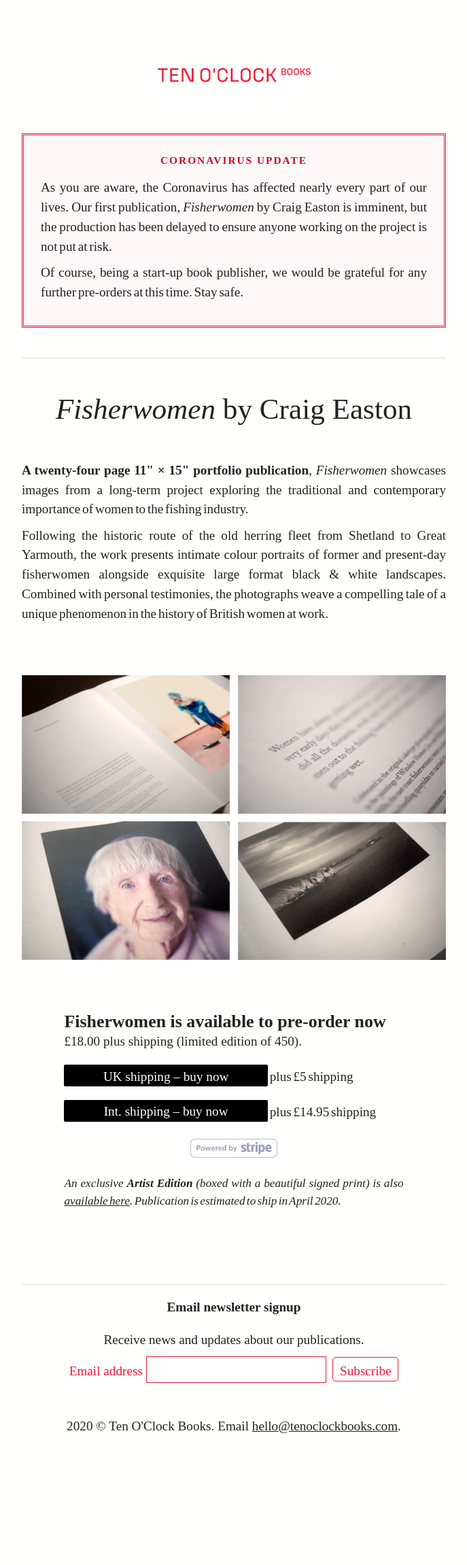
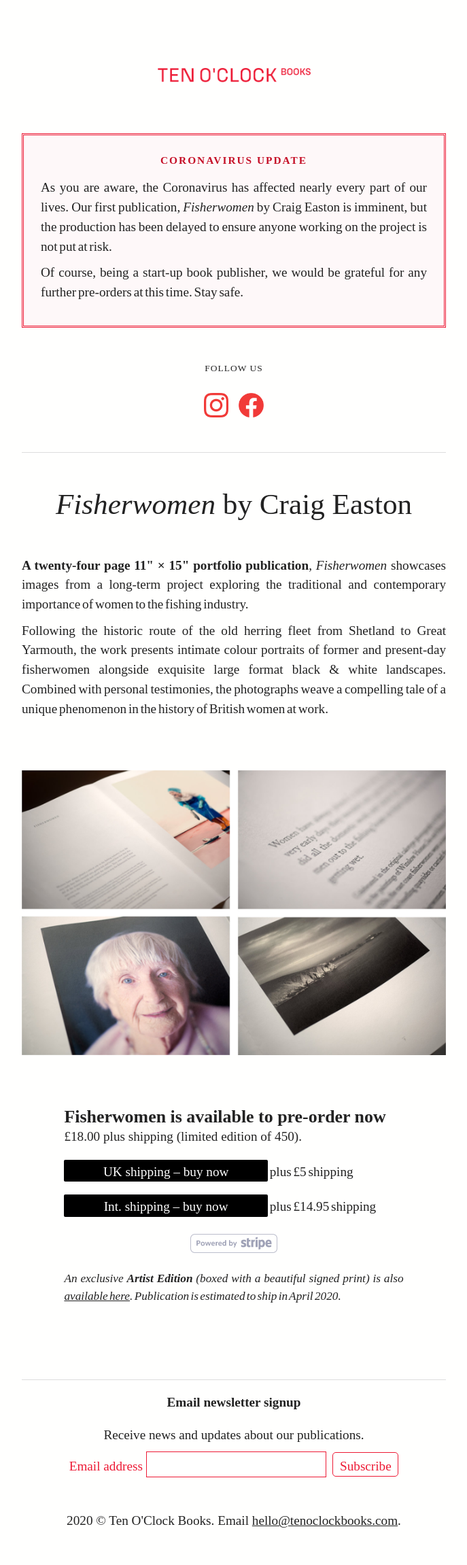
Before and after one commit to martincf/tenoclockbooks, a Jekyll site: the page built from index.md, in a window 1280 px wide. Shown: the whole page at 68% size, without its empty margins (296-983 px from the left). Built offline with Jekyll 4.4.1, drawn with Linux system fonts in a browser that asks for light colours; some web fonts are replaced; before the commit the page ends 2162 px from its top, so only the background shows below that.

Commit message:
Follow Us section added

```diff
--- a/_layouts/default.html
+++ b/_layouts/default.html
@@ -11,6 +11,20 @@
         <p>Of course, being a start-up book publisher, we would be grateful for any further
           pre-orders at this time. Stay safe.</p>
       </div>
+
+      <section class="follow">
+        <h2 class="follow--header">Follow us</h2>
+        <ul class="follow--links">
+          <li>
+            <a href="https://www.instagram.com/tenoclockbooks">
+              <img class="follow--icon" src="{{ p.url | prepend: site.baseurl }}/assets/images/icon--instagram.png" alt="Instagram" /></a>
+          </li>
+          <li>
+            <a href="https://www.facebook.com/tenoclockbooks">
+              <img class="follow--icon" src="{{ p.url | prepend: site.baseurl }}/assets/images/icon--facebook.png" alt="Facebook" /></a>
+          </li>
+        </ul>
+      </section>
 
       {{ content }}
 
--- a/_sass/main.scss
+++ b/_sass/main.scss
@@ -129,7 +129,7 @@ footer {
   }
 }
 .alert {
-  margin: 25px 0;
+  margin: 25px 0 50px;
   padding: 25px 25px;
   border: 3px double $red;
   background-color: lighten($red,47%);
@@ -144,3 +144,27 @@ footer {
   p {
   }
 }
+.follow--header {
+  font-size: .7em;
+  text-transform: uppercase;
+  border-top: none;
+  padding-top: 0;
+  letter-spacing: 1px;
+  margin: 25px 0 0;
+}
+.follow--links {
+  margin: 25px 0;
+}
+.follow--links li {
+  display: inline-block;
+  max-height: 48px;
+  margin: 0 5px;
+}
+.follow--icon {
+  max-height: 36px;
+  margin: 0;
+  @include transition();
+  &:hover {
+    transform: scale(1.05);
+  }
+}
```
Also changed, not shown: assets/images/icon--facebook.png (added), assets/images/icon--instagram.png (added), 7 other files.
